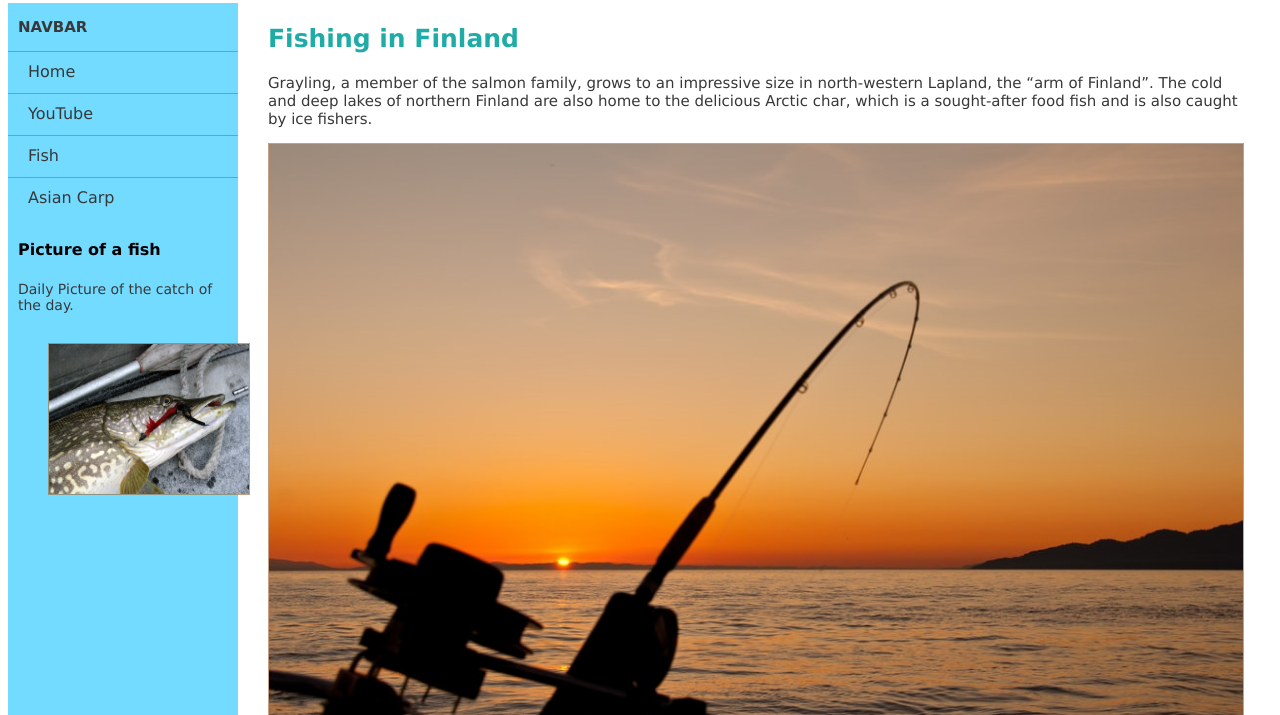
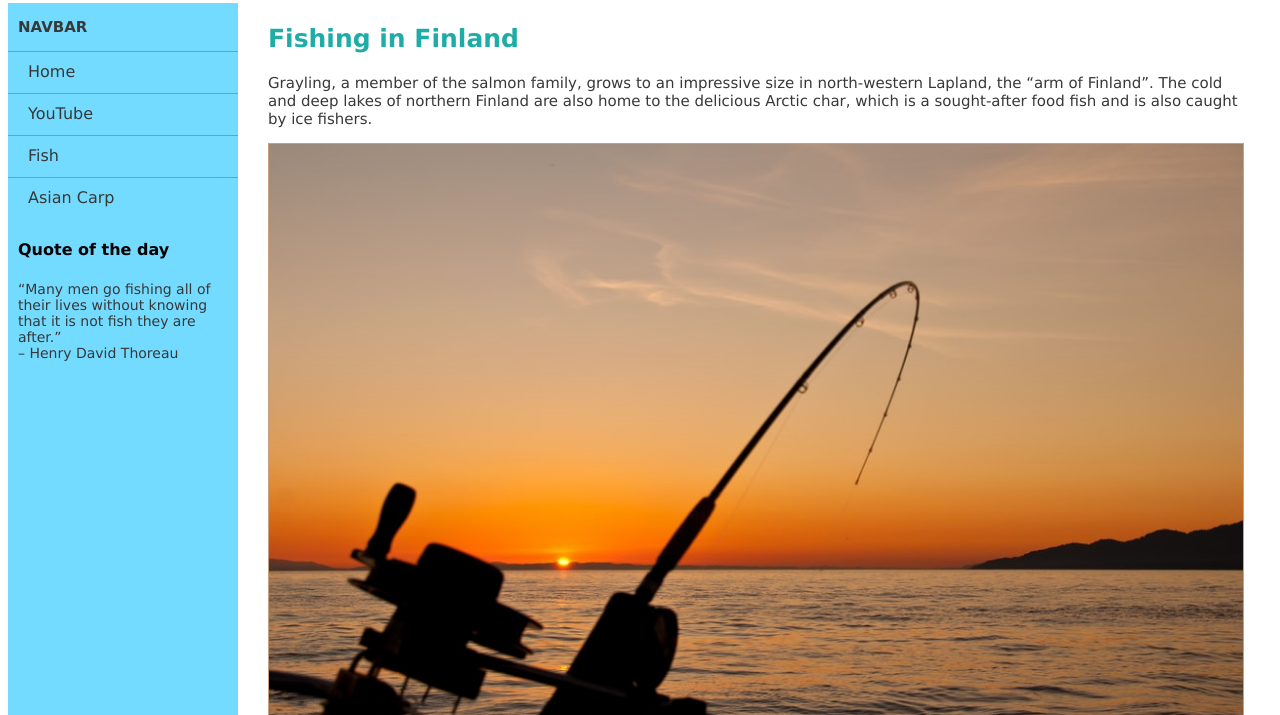
Before and after one commit to Kihnu/erik_kihnwww21, a plain HTML site: page exercise4.html in a window 1280 px wide. Shown: the part 85-800 px from the top of the page. Drawn offline with Linux system fonts and the light colour scheme.

Commit message:
Quote of the day, fixed link
Quote of the day instead of picture of the day.

```diff
--- a/exercise4.html
+++ b/exercise4.html
@@ -18,7 +18,7 @@
       <leftbar style="flex-grow: 1;"
         <nav>
           <h3>NAVBAR</h3>
-          <li style = "display: inline;"><a href="exercise4.html" alt="Link to main page">Home</a></li>
+          <li style = "display: inline;"><a href="https://kihnu.github.io/erik_kihnwww21/exercise4.html" alt="Link to main page">Home</a></li>
           <li style = "display: inline;"><a href="https://www.youtube.com/" alt="Link to YouTube">YouTube</a></li>
           <li style = "display: inline;"><a href="https://en.wikipedia.org/wiki/Fish" alt="Link to wikipedia about fish">Fish</a></li>
           <li style = "display: inline;"><a href="https://youtu.be/rPeg1tbBt0A?t=17" alt="Link to YouTube video"> Asian Carp</a></li>
@@ -27,17 +27,12 @@
         <!-- Rest of the sidebar -->
 
         <div>
-          <h4 style="padding-left: 10px;">Picture of a fish</h4>
-          <p style="font-size: 14px; padding-left: 10px; padding-right:10px;">Daily Picture of the catch of the day.</p>
+          <h4 style="padding-left: 10px;">Quote of the day</h4>
+          <p style="font-size: 14px; padding-left: 10px; padding-right:10px;"><q>Many men go fishing all of their lives without knowing that it is not fish they are after.</q> <br>– Henry David Thoreau</p>
         </div>
 
         <!--An image in the sidebar-->
-        <div class="figure">
-          <figure>
-            <img src="images/pike.jpg" alt="Kala" width="200px" height="150px"
-              style="border: 1.8px solid rgba(165, 106, 58, 0.637);">
-          </figure>
-        </div>
+
       </leftbar>
       </div>
 
```
